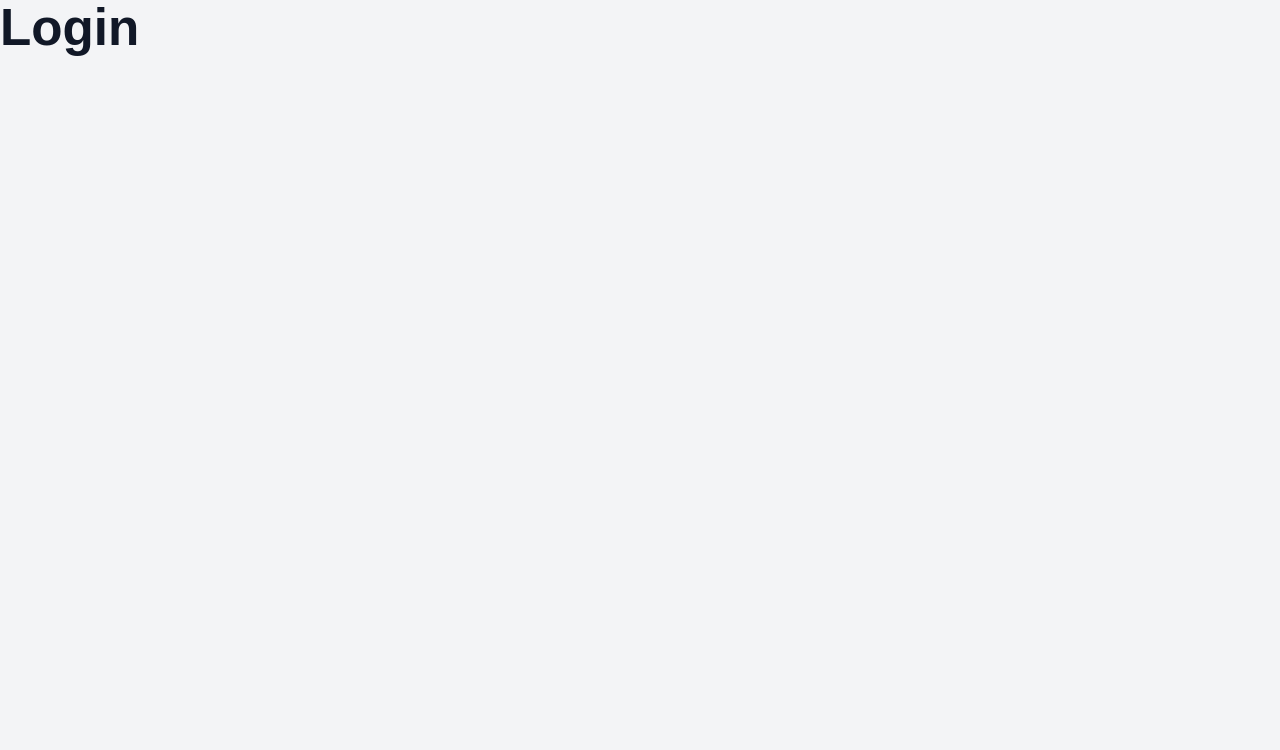
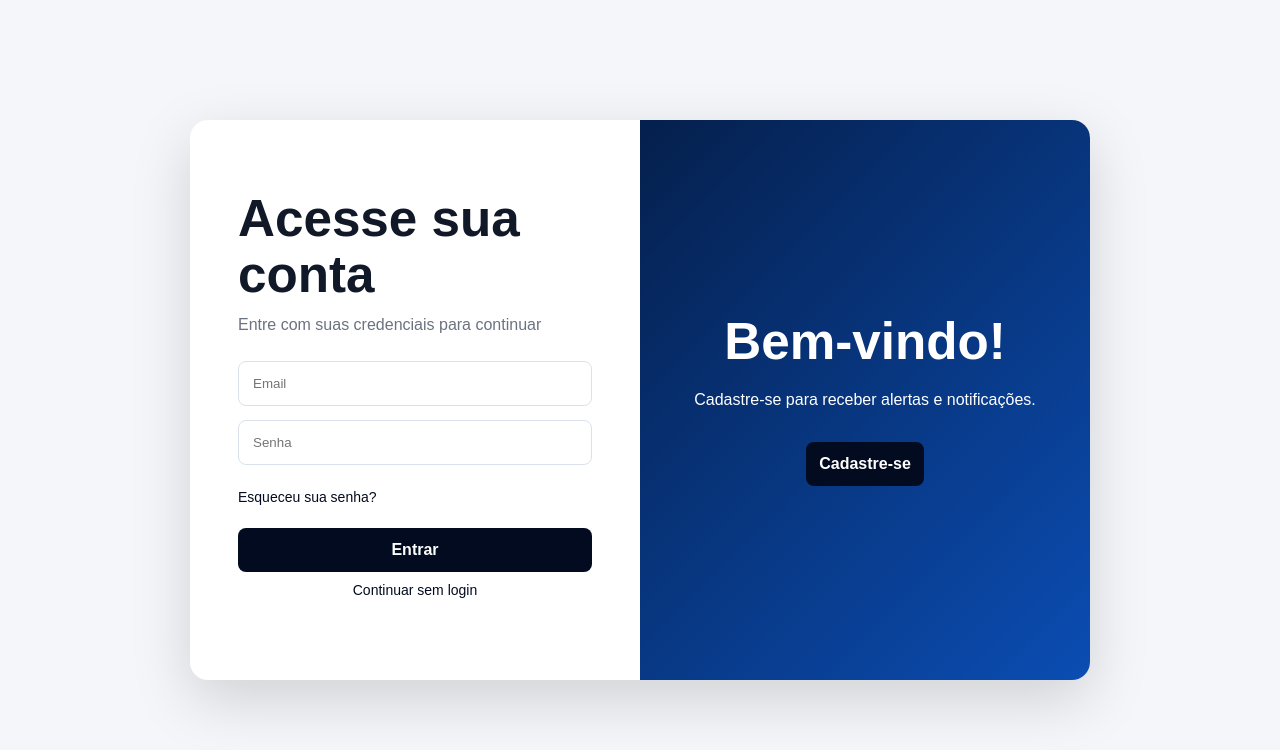
Before and after one commit to unb-mds/2026-2-Squad03, a React (Vite) app in the folder Frontend/: page /#/login in a window 1280 px wide. Shown: the top 750 px of the page. Built offline with nearby package versions, Linux system fonts and the light colour scheme.

Commit message:
feat: implementa tela animada de login e cadastro

```diff
--- a/Frontend/src/App.css
+++ b/Frontend/src/App.css
@@ -644,3 +644,188 @@ body {
     transform: translateY(0) scale(1);
   }
 }
+.auth-container {
+  min-height: 100vh;
+  background: #f4f6f9;
+  display: flex;
+  align-items: center;
+  justify-content: center;
+}
+
+.login-card {
+  position: relative;
+  width: 900px;
+  max-width: 100%;
+  min-height: 560px;
+  background: white;
+  border-radius: 18px;
+  overflow: hidden;
+  box-shadow: 0 20px 60px rgba(0, 0, 0, 0.15);
+}
+
+.form-container {
+  position: absolute;
+  top: 0;
+  height: 100%;
+  width: 50%;
+  transition: 0.5s ease-in-out;
+}
+
+.form-container form {
+  height: 100%;
+  padding: 0 48px;
+  display: flex;
+  flex-direction: column;
+  justify-content: center;
+}
+
+.form-container h1 {
+  margin-bottom: 10px;
+}
+
+.form-container span {
+  color: #6b7280;
+  margin-bottom: 24px;
+}
+
+.form-container input {
+  padding: 14px;
+  margin-bottom: 14px;
+  border: 1px solid #dbe1ea;
+  border-radius: 8px;
+}
+
+.form-container button,
+.toggle-panel button {
+  margin-top: 12px;
+  padding: 13px;
+  border: none;
+  border-radius: 8px;
+  background: #020b1f;
+  color: white;
+  font-weight: bold;
+  cursor: pointer;
+}
+
+.form-container a {
+  color: #020b1f;
+  font-size: 14px;
+  margin: 8px 0;
+  text-decoration: none;
+}
+
+.back-link {
+  text-align: center;
+}
+
+.login-form {
+  left: 0;
+  z-index: 2;
+}
+
+.register-form {
+  left: 0;
+  opacity: 0;
+  z-index: 1;
+}
+
+.login-card.active .login-form {
+  transform: translateX(100%);
+  opacity: 0;
+}
+
+.login-card.active .register-form {
+  transform: translateX(100%);
+  opacity: 1;
+  z-index: 5;
+}
+
+.toggle-container {
+  position: absolute;
+  left: 50%;
+  width: 50%;
+  height: 100%;
+  overflow: hidden;
+  transition: 0.5s ease-in-out;
+  z-index: 10;
+}
+
+.login-card.active .toggle-container {
+  transform: translateX(-100%);
+}
+
+.toggle {
+  background: linear-gradient(135deg, #020b1f, #0b4db3);
+  color: white;
+  position: relative;
+  left: -100%;
+  width: 200%;
+  height: 100%;
+  transition: 0.5s ease-in-out;
+}
+
+.login-card.active .toggle {
+  transform: translateX(50%);
+}
+
+.toggle-panel {
+  position: absolute;
+  width: 50%;
+  height: 100%;
+  padding: 0 42px;
+  display: flex;
+  flex-direction: column;
+  align-items: center;
+  justify-content: center;
+  text-align: center;
+}
+
+.toggle-panel p {
+  margin: 18px 0;
+  line-height: 1.5;
+}
+
+.toggle-left {
+  transform: translateX(-200%);
+}
+
+.login-card.active .toggle-left {
+  transform: translateX(0);
+}
+
+.toggle-right {
+  right: 0;
+}
+
+@media (max-width: 800px) {
+  .login-card {
+    width: 92%;
+    min-height: 720px;
+  }
+
+  .form-container,
+  .toggle-container {
+    width: 100%;
+  }
+
+  .toggle-container {
+    display: none;
+  }
+
+  .register-form,
+  .login-form,
+  .login-card.active .register-form,
+  .login-card.active .login-form {
+    left: 0;
+    transform: none;
+    opacity: 1;
+  }
+
+  .login-card.active .login-form {
+    display: none;
+  }
+
+  .login-card:not(.active) .register-form {
+    display: none;
+  }
+}
--- a/Frontend/src/App.jsx
+++ b/Frontend/src/App.jsx
@@ -1,7 +1,6 @@
 import { HashRouter, Routes, Route } from "react-router-dom";
 
 import Login from "./pages/Login";
-import Cadastro from "./pages/Cadastro";
 import Dashboard from "./pages/Dashboard";
 
 function App() {
@@ -11,7 +10,6 @@ function App() {
         <Route path="/" element={<Dashboard />} />
         <Route path="/dashboard" element={<Dashboard />} />
         <Route path="/login" element={<Login />} />
-        <Route path="/cadastro" element={<Cadastro />} />
       </Routes>
     </HashRouter>
   );
--- a/Frontend/src/components/AuthPrompt.jsx
+++ b/Frontend/src/components/AuthPrompt.jsx
@@ -18,7 +18,7 @@ function AuthPrompt({ onClose }) {
         <div className="auth-modal-actions">
           <Link to="/login">Entrar</Link>
 
-          <Link to="/cadastro" className="primary">
+          <Link to="/login" className="primary">
             Cadastrar
           </Link>
 
--- a/Frontend/src/pages/Cadastro.jsx
+++ /dev/null
@@ -1,5 +0,0 @@
-function Cadastro() {
-  return <h1>Cadastro</h1>;
-}
-
-export default Cadastro;
--- a/Frontend/src/pages/Login.jsx
+++ b/Frontend/src/pages/Login.jsx
@@ -1,5 +1,62 @@
+import { useState } from "react";
+import { Link } from "react-router-dom";
+import "../App.css";
+
 function Login() {
-  return <h1>Login</h1>;
+  const [isRegister, setIsRegister] = useState(false);
+
+  return (
+    <main className="auth-container">
+      <section className={`login-card ${isRegister ? "active" : ""}`}>
+        <div className="form-container register-form">
+          <form>
+            <h1>Criar Conta</h1>
+            <span>Use seu email para se cadastrar</span>
+
+            <input type="text" placeholder="Nome" />
+            <input type="email" placeholder="Email" />
+            <input type="password" placeholder="Senha" />
+
+            <button type="button">Criar Conta</button>
+          </form>
+        </div>
+
+        <div className="form-container login-form">
+          <form>
+            <h1>Acesse sua conta</h1>
+            <span>Entre com suas credenciais para continuar</span>
+
+            <input type="email" placeholder="Email" />
+            <input type="password" placeholder="Senha" />
+
+            <a href="#">Esqueceu sua senha?</a>
+
+            <button type="button">Entrar</button>
+
+            <Link to="/" className="back-link">
+              Continuar sem login
+            </Link>
+          </form>
+        </div>
+
+        <div className="toggle-container">
+          <div className="toggle">
+            <div className="toggle-panel toggle-left">
+              <h1>Bem-vindo de volta!</h1>
+              <p>Já tem uma conta? Entre agora.</p>
+              <button onClick={() => setIsRegister(false)}>Entrar</button>
+            </div>
+
+            <div className="toggle-panel toggle-right">
+              <h1>Bem-vindo!</h1>
+              <p>Cadastre-se para receber alertas e notificações.</p>
+              <button onClick={() => setIsRegister(true)}>Cadastre-se</button>
+            </div>
+          </div>
+        </div>
+      </section>
+    </main>
+  );
 }
 
 export default Login;
```
Also changed, not shown: 4 other files (tests, documents, lock files or other folders).
